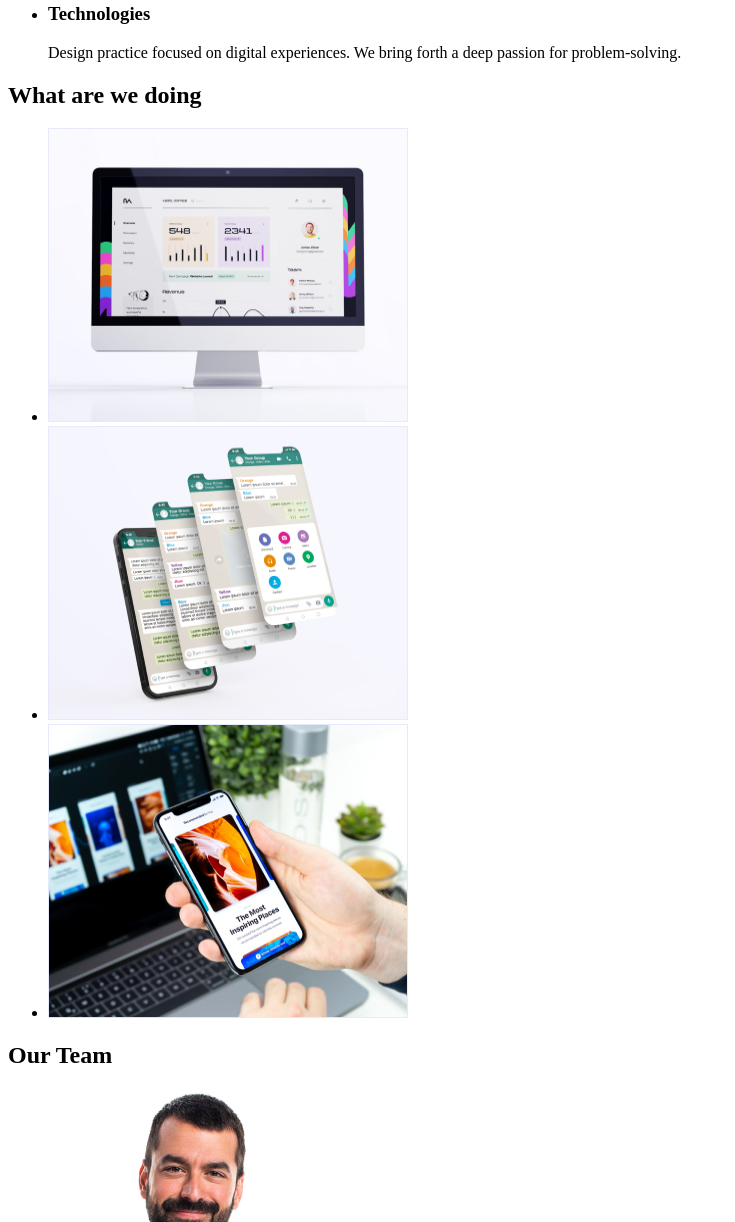
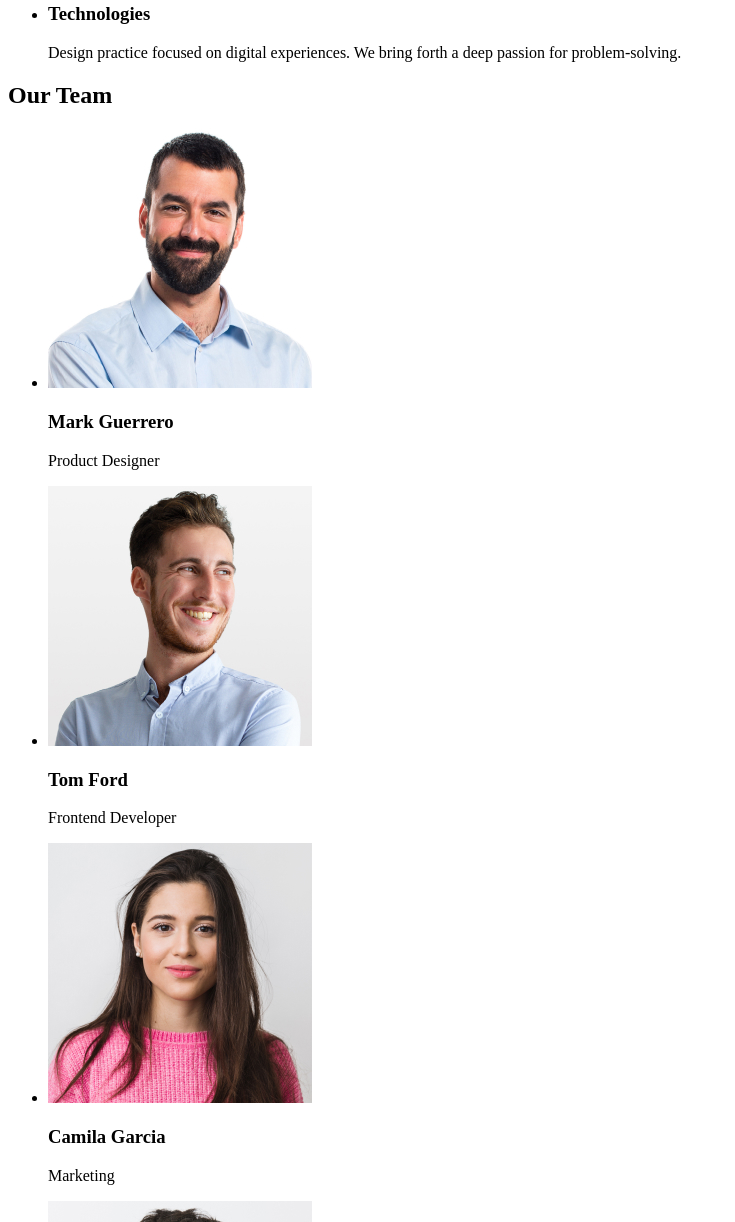
Before and after one commit to danielshade/goit-markup-hw-01, a plain HTML site: page index.html in a window 1280 px wide. Shown: the part 532-1754 px from the top of the page, without its empty margins (0-735 px from the left). Drawn offline with Linux system fonts and the light colour scheme.

Commit message:
update index html file

```diff
--- a/index.html
+++ b/index.html
@@ -51,16 +51,7 @@
             </ul>
         </section>
 
-        <!-- !Section2 -->
-        <section>
-                <h2>What are we doing</h2>
-                <ul>
-                 <li><img src="./images/Monitor.jpg" alt="example1" width= 360 height= 294></li>
-                 <li><img src="./images/Pages.jpg" alt="example2" width= 360 height= 294></li>
-                 <li><img src="./images/Phone.jpg" alt="example3" width= 360 height= 294></li>
-                </ul>
-        </section>
-        <!-- !Section3-->
+        <!-- !Section2-->
         <section>
             <h2>Our Team</h2>
                 <ul>
```
